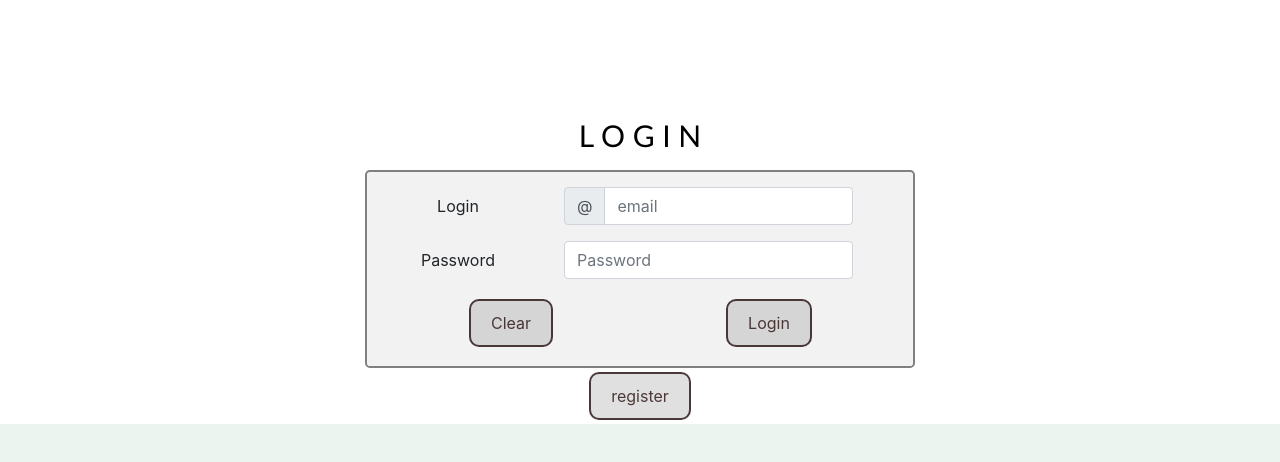
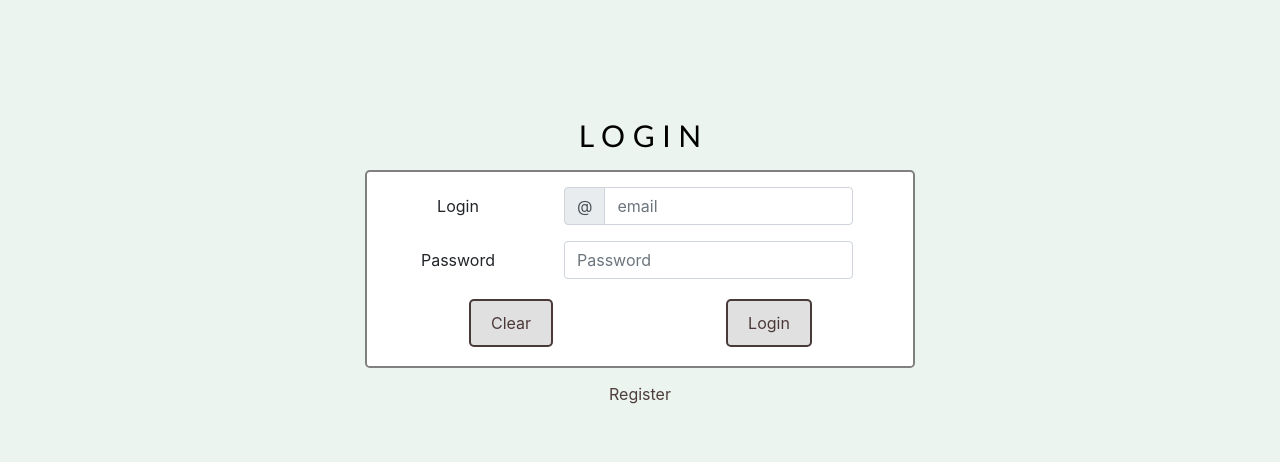
Before and after one commit to ivanprokopets/Team-Project, a React (Create React App) app in the folder project/client/: page /login in a window 1280 px wide. Shown: the top 462 px of the page. Built offline with nearby package versions, Linux system fonts and the light colour scheme.

Commit message:
Changing favicon and styling login page

```diff
--- a/project/client/public/index.html
+++ b/project/client/public/index.html
@@ -25,7 +25,7 @@
       work correctly both with client-side routing and a non-root public URL.
       Learn how to configure a non-root public URL by running `npm run build`.
     -->
-    <title>React App</title>
+    <title>Generator Przepisów</title>
   </head>
   <body>
     <noscript>You need to enable JavaScript to run this app.</noscript>
--- a/project/client/src/components/header/Header.tsx
+++ b/project/client/src/components/header/Header.tsx
@@ -45,7 +45,7 @@ const Header = ({
   };
   return (
     <header className={styles.header}>
-      <h1 style={{ marginLeft: '30px', marginRight: '30px' }}>Generator for pidarow</h1>
+      <h1 style={{ marginLeft: '30px', marginRight: '30px' }}>Generator przepisów</h1>
       <div style={{ flexDirection: 'row', display: 'inlineBlock' }}>
         {products.map((product: any) => (
           <span
--- a/project/client/src/containers/auth/login/Login.tsx
+++ b/project/client/src/containers/auth/login/Login.tsx
@@ -38,9 +38,9 @@ class Login extends React.Component<Props,IState> {
           <div>
             <div className={s.title}>L O G I N</div>
             <LoginFormRedux onSubmit={this.postData} />
-            <NavLink  className={s.buttonRegister} to="/register">
-                    register
-                  </NavLink>
+            <NavLink  className={s.registerButton} to="/register">
+              Register
+            </NavLink>
           </div>
         </div>
       </>
--- a/project/client/src/containers/auth/login/login.module.css
+++ b/project/client/src/containers/auth/login/login.module.css
@@ -10,7 +10,7 @@
 .backgroundRegister {
   height: '100%';
   display: flex;
-  background-color: white;
+  background-color: #EBF4EE;
   width: 100vw;
   justify-content: center;
   align-items: center;
@@ -24,9 +24,10 @@
   padding: 15px;
   margin: 0 auto;
   border-radius: 0.3em;
-  background-color: #f2f2f2;
+  background-color: white;
   border: 2px solid gray;
 }
+
 .githubLogin {
   display: grid;
   grid-template-columns: 1fr 9fr;
@@ -98,12 +99,32 @@
   -webkit-transition-duration: 0.4s;
   transition-duration: 0.4s;
   cursor: pointer;
-  border-radius: 10px;
+  border-radius: 5px;
 }
 
 .buttonRegister:hover {
-  background-color: rgba(37, 15, 15, 0.801);
-  color: white;
+  background-color: #CEE5D7;
+  border: 2px solid rgba(37, 15, 15, 0.801);
+}
+
+.registerButton {
+  justify-self: center;
+  color: rgba(37, 15, 15, 0.801);
+  padding: 10px 20px;
+  text-align: center;
+  text-decoration: none;
+  display: inline-block;
+  font-size: 16px;
+  margin: 4px 2px;
+  -webkit-transition-duration: 0.4s;
+  transition-duration: 0.4s;
+  cursor: pointer;
+  border-radius: 5px;
+}
+
+.registerButton:hover {
+  color: rgba(37, 15, 15, 0.801);
+  text-decoration: underline;
 }
 
 .formButton {
```
Also changed, not shown: 2 other files (tests, documents, lock files or other folders).
